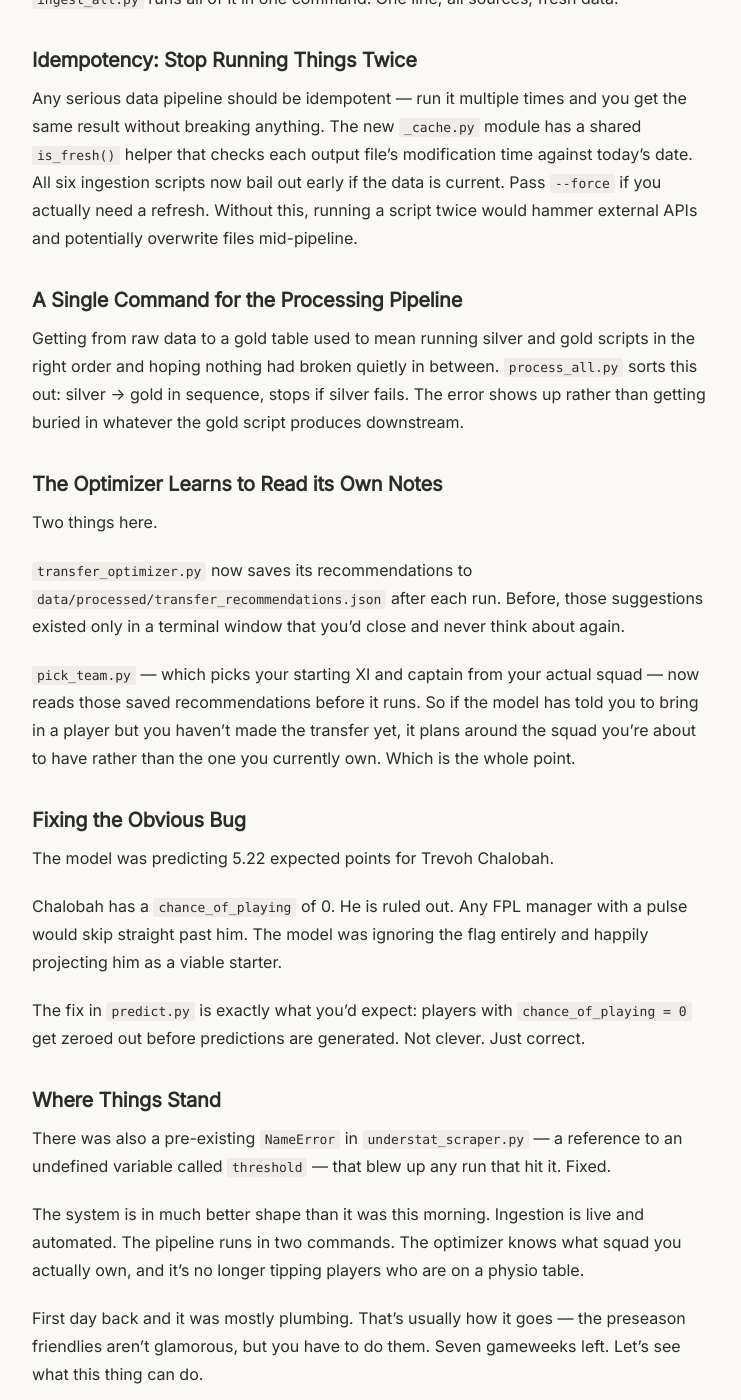
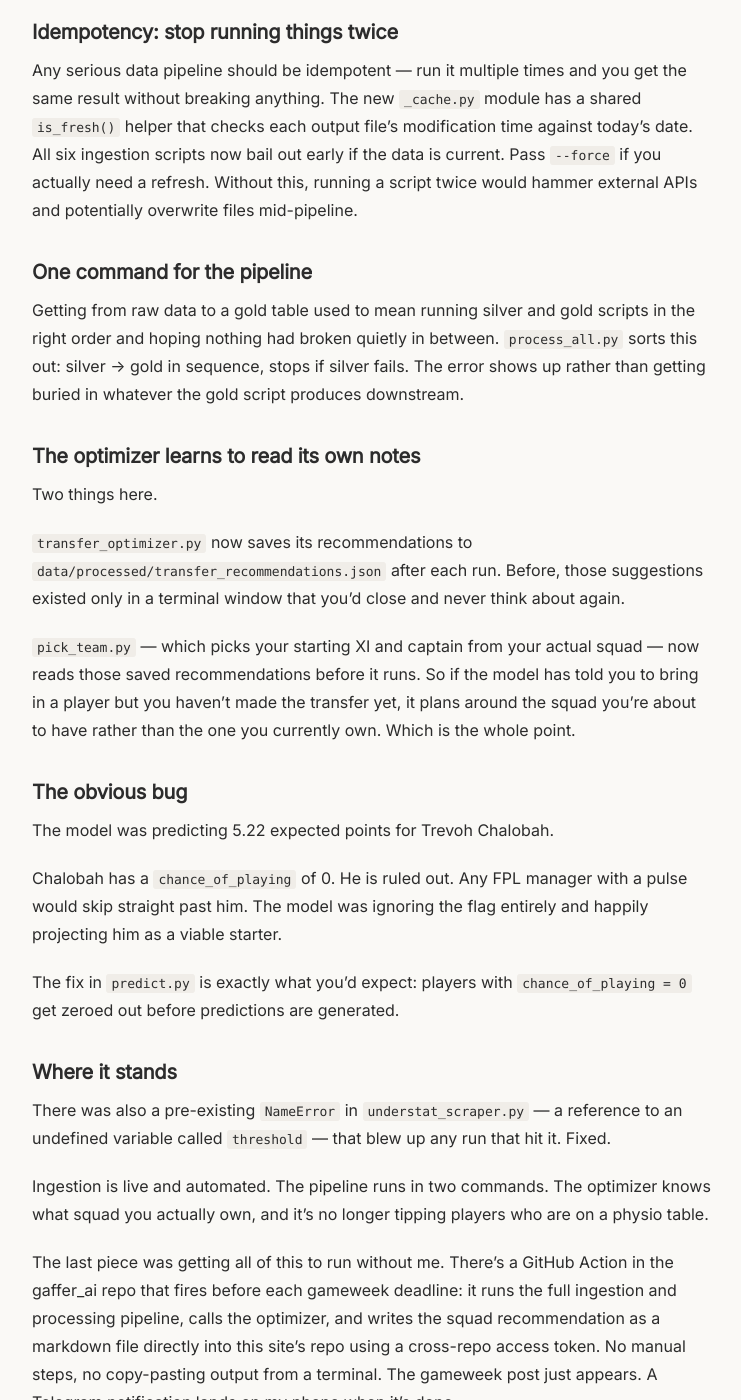
Before and after one commit to samsohn28/samsohn28.github.io, a Jekyll site: the page built from blog/2026-04-03-return-to-form.md, in a window 1280 px wide and 1400 px high, scrolled down 970 px. Shown: the whole window, without its empty margins (16-757 px from the left). Built offline with Jekyll 4.4.1, drawn with Linux system fonts in a browser that asks for light colours; our own code applies the rules of GitHub Pages for plain Markdown files; some of the changed text lies outside the part shown.

Commit message:
update post

```diff
--- a/blog/2026-04-03-return-to-form.md
+++ b/blog/2026-04-03-return-to-form.md
@@ -11,28 +11,28 @@
 A month off. No posts, no commits — just sun, food, and Arsenal quietly going about their business without me worrying about it. When I came back and looked at the codebase, I found a system that could technically produce predictions but needed too much hand-holding: manual CSV files, a broken injuries pipeline, and a prediction engine cheerfully forecasting points for players who were ruled out for the season. Time to get back to work.
 
 
-## Rebuilding the Ingestion Layer
+## Ingestion
 
 The old injuries setup was embarrassing. It relied on a manually maintained CSV and a half-finished Gmail scraper. Every time a new injury dropped, someone — me — had to update a spreadsheet. Unacceptable for a system trying to be autonomous.
 
 The replacement is `injuries_scraper.py`, a live web scraper that pulls from premierinjuries.com on every run. No spreadsheets, no stale data. The old `injuries_from_csv.py` and `premier_injuries.py` are gone. The scraper uses `cloudscraper` to get past the site's bot detection, which is a new dependency but means I never have to open a CSV again.
 
-`my_team.py` is new too. It hits the public FPL API to pull your actual current squad: who you own, what chips you have available, how many free transfers you're sitting on, and your full transfer history. The model now knows what it's working with before it makes any recommendations.
+`my_team.py` is new too. It hits the public FPL API to pull your actual current squad: who you own, what chips you have available, how many free transfers you're sitting on, and your full transfer history. The model now knows what it's working with.
 
 `ingest_all.py` runs all of it in one command. One line, all sources, fresh data.
 
 
-## Idempotency: Stop Running Things Twice
+## Idempotency: stop running things twice
 
 Any serious data pipeline should be idempotent — run it multiple times and you get the same result without breaking anything. The new `_cache.py` module has a shared `is_fresh()` helper that checks each output file's modification time against today's date. All six ingestion scripts now bail out early if the data is current. Pass `--force` if you actually need a refresh. Without this, running a script twice would hammer external APIs and potentially overwrite files mid-pipeline.
 
 
-## A Single Command for the Processing Pipeline
+## One command for the pipeline
 
 Getting from raw data to a gold table used to mean running silver and gold scripts in the right order and hoping nothing had broken quietly in between. `process_all.py` sorts this out: silver → gold in sequence, stops if silver fails. The error shows up rather than getting buried in whatever the gold script produces downstream.
 
 
-## The Optimizer Learns to Read its Own Notes
+## The optimizer learns to read its own notes
 
 Two things here.
 
@@ -41,19 +41,23 @@
 `pick_team.py` — which picks your starting XI and captain from your actual squad — now reads those saved recommendations before it runs. So if the model has told you to bring in a player but you haven't made the transfer yet, it plans around the squad you're about to have rather than the one you currently own. Which is the whole point.
 
 
-## Fixing the Obvious Bug
+## The obvious bug
 
 The model was predicting 5.22 expected points for Trevoh Chalobah.
 
 Chalobah has a `chance_of_playing` of 0. He is ruled out. Any FPL manager with a pulse would skip straight past him. The model was ignoring the flag entirely and happily projecting him as a viable starter.
 
-The fix in `predict.py` is exactly what you'd expect: players with `chance_of_playing = 0` get zeroed out before predictions are generated. Not clever. Just correct.
+The fix in `predict.py` is exactly what you'd expect: players with `chance_of_playing = 0` get zeroed out before predictions are generated.
 
 
-## Where Things Stand
+## Where it stands
 
 There was also a pre-existing `NameError` in `understat_scraper.py` — a reference to an undefined variable called `threshold` — that blew up any run that hit it. Fixed.
 
-The system is in much better shape than it was this morning. Ingestion is live and automated. The pipeline runs in two commands. The optimizer knows what squad you actually own, and it's no longer tipping players who are on a physio table.
+Ingestion is live and automated. The pipeline runs in two commands. The optimizer knows what squad you actually own, and it's no longer tipping players who are on a physio table.
+
+The last piece was getting all of this to run without me. There's a GitHub Action in the gaffer_ai repo that fires before each gameweek deadline: it runs the full ingestion and processing pipeline, calls the optimizer, and writes the squad recommendation as a markdown file directly into this site's repo using a cross-repo access token. No manual steps, no copy-pasting output from a terminal. The gameweek post just appears. A Telegram notification lands on my phone when it's done.
 
 First day back and it was mostly plumbing. That's usually how it goes — the preseason friendlies aren't glamorous, but you have to do them. Seven gameweeks left. Let's see what this thing can do.
+
+*This post was edited with the [humanizer](https://github.com/blader/humanizer) skill for Claude Code.*
```
